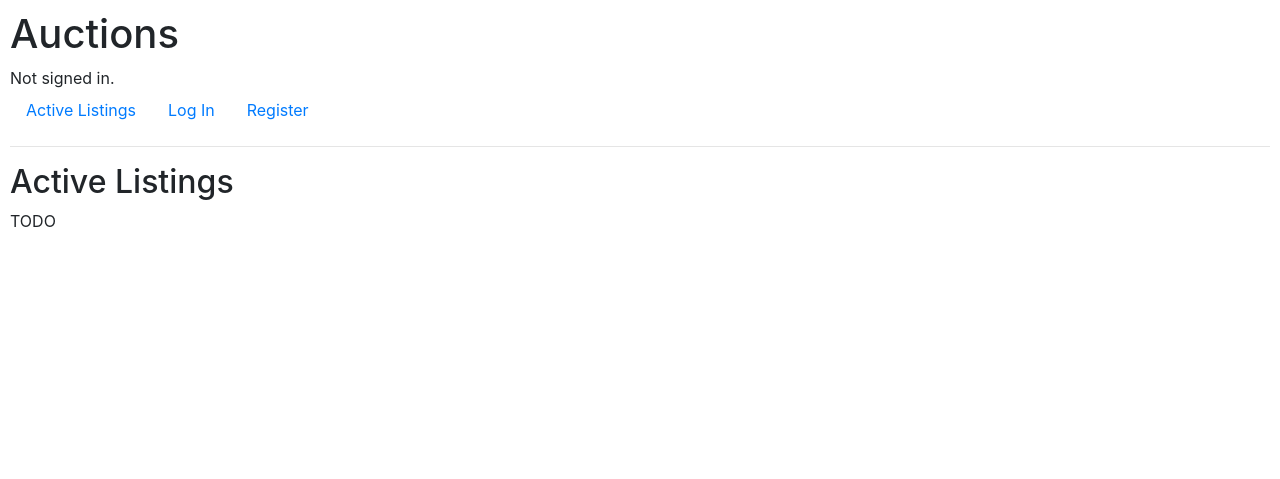
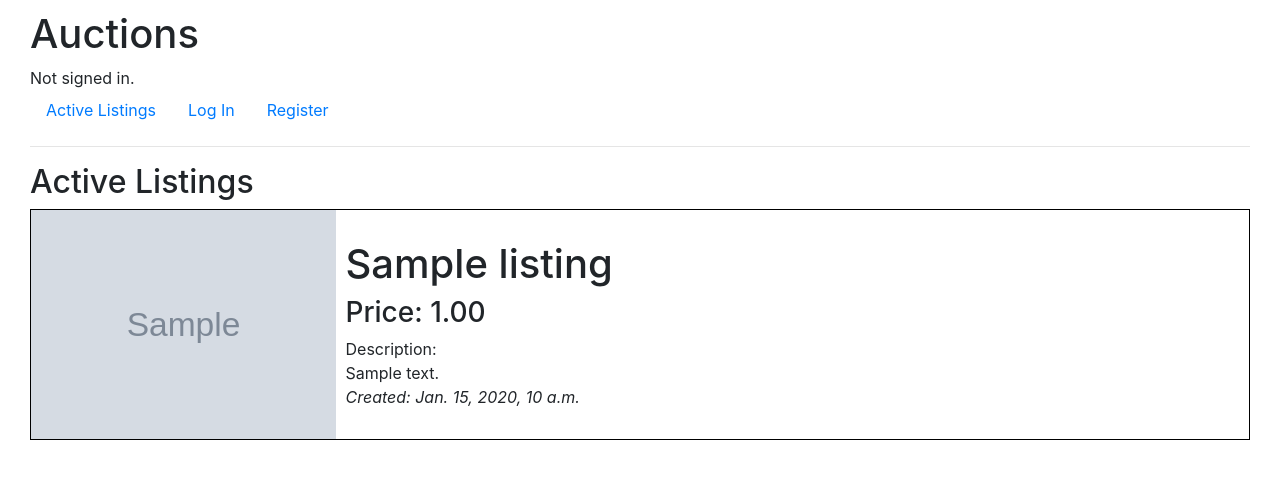
Before and after one commit to Dchoi0729/cs50w, a Django app: page / in a window 1280 px wide. Shown: the top 479 px of the page. Run offline with Django 3.2, Linux system fonts and the light colour scheme; tables that the repository leaves empty hold one stand-in row (values such as "Sample post"); grey boxes marked "Sample" are stand-in pictures; some libraries are stand-ins or nearby versions.

Commit message:
create form for Listing Model

```diff
--- a/commerce/auctions/models.py
+++ b/commerce/auctions/models.py
@@ -14,7 +14,7 @@ class Listing(models.Model):
     time_created = models.DateTimeField(auto_now_add=True)
     description = models.TextField()
     starting_bid = models.DecimalField(max_digits=19, decimal_places=2)
-    image_url = models.URLField(blank=True)
+    image_url = models.URLField(blank=True, default="https://images.unsplash.com/photo-1628155930542-3c7a64e2c833?ixlib=rb-1.2.1&ixid=MnwxMjA3fDB8MHxwaG90by1wYWdlfHx8fGVufDB8fHx8&auto=format&fit=crop&w=1074&q=80")
     category = models.CharField(blank=True, max_length=64)
 
     def __str__(self):
--- a/commerce/auctions/static/auctions/styles.css
+++ b/commerce/auctions/static/auctions/styles.css
@@ -1,3 +1,34 @@
 body {
-    padding: 10px;
+    padding-top: 10px;
+    padding-left: 30px;
+    padding-right: 30px;
 }
+
+.index__listing{
+    border: 1px solid black;
+    margin-bottom: 15px;
+    display: flex;
+}
+
+.index__listing__img{
+    width: 25%;
+}
+
+.index__listing__word-container{
+    display:flex;
+    flex-direction: column;
+    justify-content: center;
+    padding-left: 10px;
+}
+
+
+
+.required{
+    font-weight: bold;
+}
+
+#createform > p {
+    display: flex;
+    flex-direction: column;
+    width: 50%;
+}
--- a/commerce/auctions/templates/auctions/create.html
+++ b/commerce/auctions/templates/auctions/create.html
@@ -8,8 +8,10 @@
         <div>{{ message }}</div>
     {% endif %}
 
-    <form action="{% url 'create' %}" method="post">
+    <form id="createform" action="{% url 'create' %}" method="post">
         {% csrf_token %}
         {{ form.as_p }}
+
+        <input type="submit" value="Create">
     </form>
 {% endblock %}
--- a/commerce/auctions/templates/auctions/index.html
+++ b/commerce/auctions/templates/auctions/index.html
@@ -3,5 +3,16 @@
 {% block body %}
     <h2>Active Listings</h2>
 
-    TODO
+    {% for listing in listings %}
+        <div class="index__listing">
+            <img class="index__listing__img" src="{{ listing.image_url }}" >
+            <div class="index__listing__word-container">
+                <h1>{{ listing.title }}</h1>
+                <h3>Price: {{ listing.starting_bid }}</h3>
+                Description: <br>
+                {{ listing.description }}
+                <em>Created: {{ listing.time_created }}</em>
+            </div>
+        </div>
+    {% endfor %}
 {% endblock %}
--- a/commerce/auctions/templates/auctions/register.html
+++ b/commerce/auctions/templates/auctions/register.html
@@ -1,4 +1,4 @@
-{% extends "auctions/layout.html" %}
+cd ../{% extends "auctions/layout.html" %}
 
 {% block body %}
 
--- a/commerce/auctions/views.py
+++ b/commerce/auctions/views.py
@@ -4,17 +4,24 @@ from django.http import HttpResponse, HttpResponseRedirect
 from django.shortcuts import render
 from django.urls import reverse
 from django.forms import ModelForm
+from django.contrib.auth.decorators import login_required
 
 from .models import User, Listing, Bid, Comment
 
 
 class CreateListingForm(ModelForm):
+    required_css_class = 'required'
+
+
     class Meta:
         model = Listing
         exclude = ()
 
+
 def index(request):
-    return render(request, "auctions/index.html")
+    return render(request, "auctions/index.html", {
+        "listings": Listing.objects.order_by("time_created").reverse()
+    })
 
 
 def login_view(request):
@@ -68,7 +75,14 @@ def register(request):
     else:
         return render(request, "auctions/register.html")
 
+
+@login_required
 def create(request):
+    if request.method == "POST":
+        listing_form_instance = CreateListingForm(request.POST)
+        listing_form_instance.save()
+        return HttpResponseRedirect(reverse("index"))
+
     return render(request, "auctions/create.html", {
-        "form" : CreateListingForm()
+        "form" : CreateListingForm(auto_id='createform--%s')
     })
```
Also changed, not shown: commerce/auctions/migrations/0004_alter_listing_image_url.py (added), commerce/db.sqlite3.
